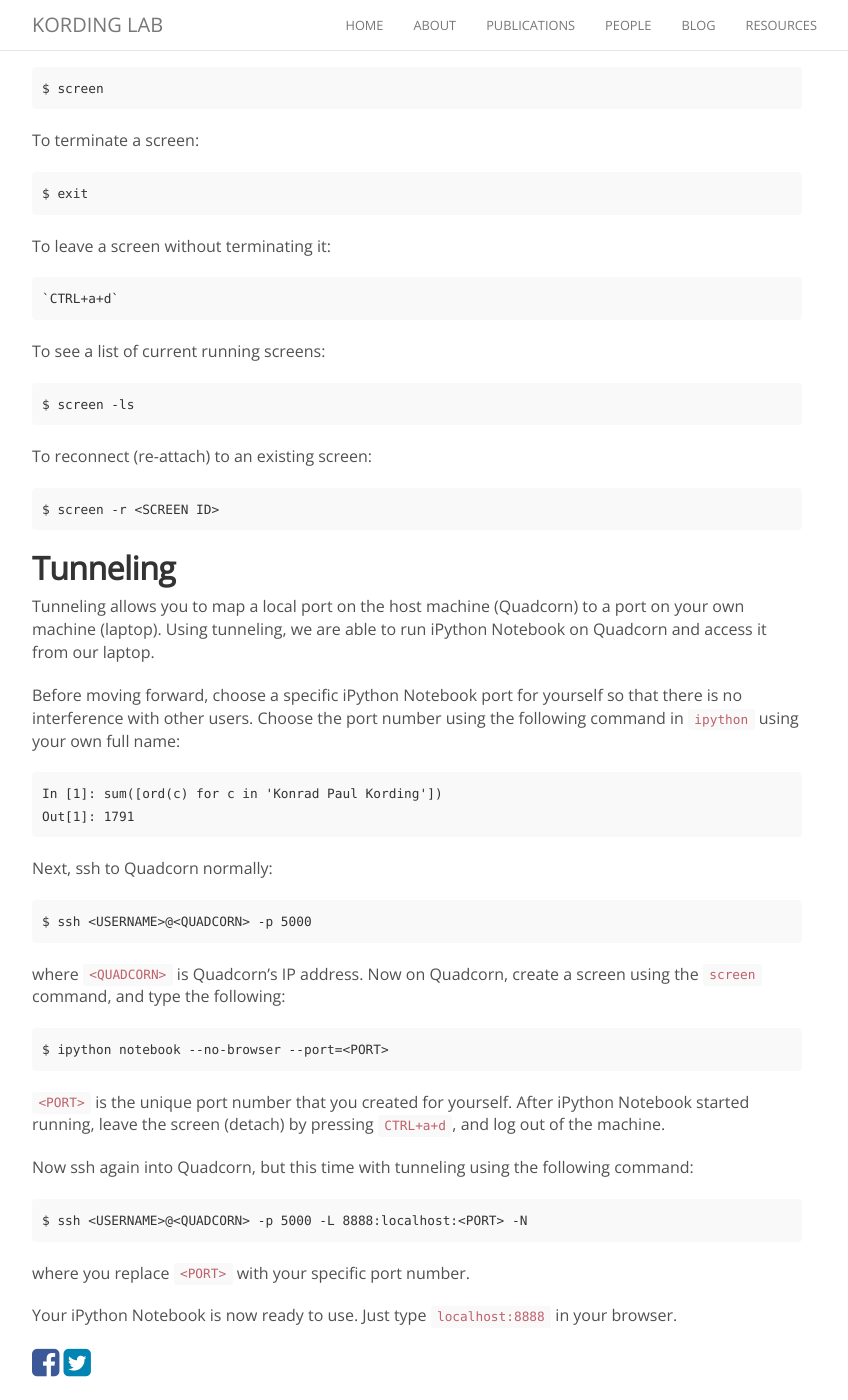
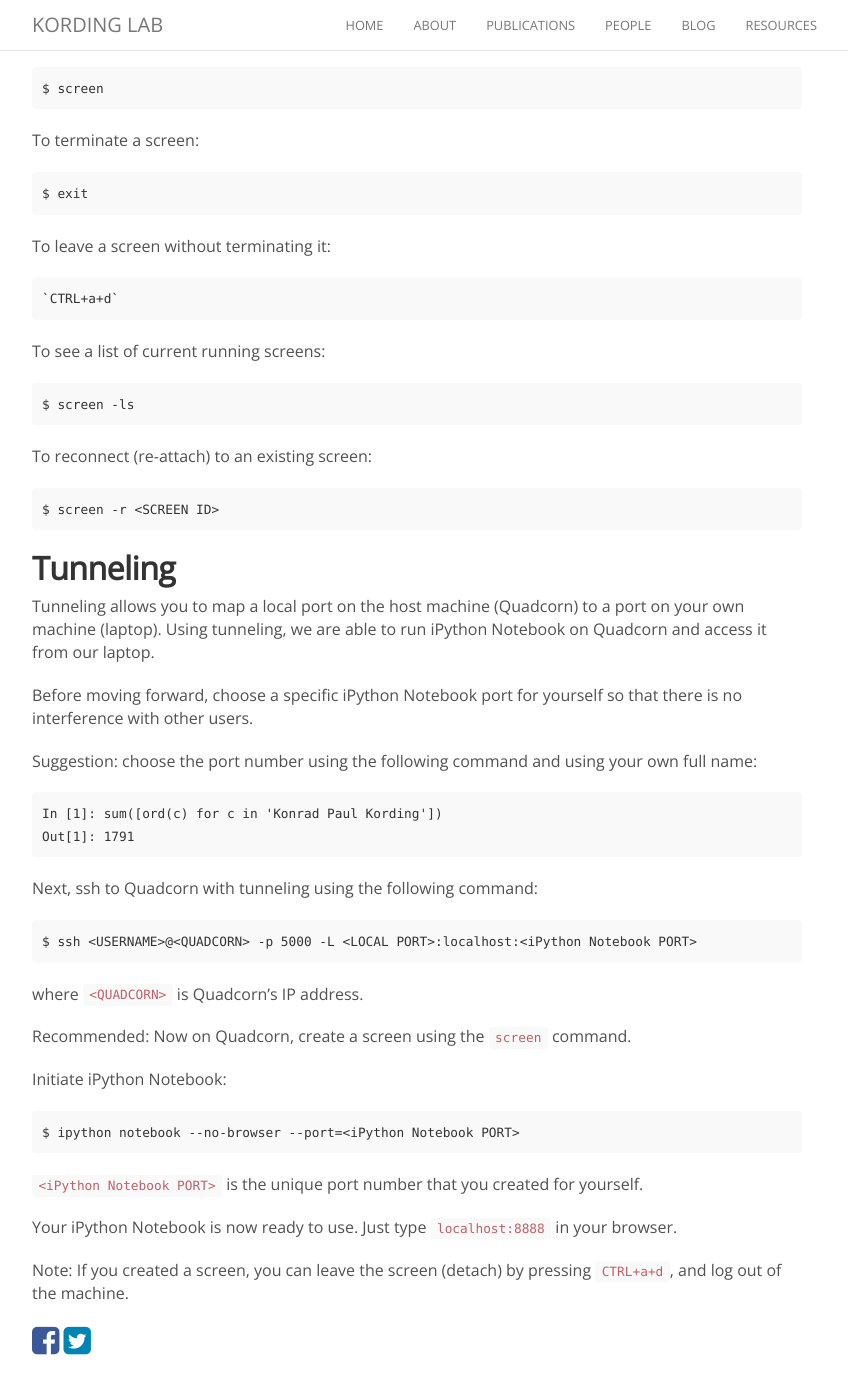
Before and after one commit to KordingLab/KordingLab.github.io, a Jekyll site: the page built from _posts/2016-08-18-quadcorn-tunnel.md, in a window 1280 px wide and 1400 px high, scrolled down 336 px. Shown: the whole window, without its empty margins (223-1071 px from the left). Built offline with Jekyll 4.4.1, drawn with Linux system fonts in a browser that asks for light colours; nearby versions of some CDN libraries; comment, search, counter and statistics services are not loaded; after the commit the page ends 1714 px from its top, so only the background shows below that.

Commit message:
Update 2016-08-18-quadcorn-tunnel.md

````diff
--- a/_posts/2016-08-18-quadcorn-tunnel.md
+++ b/_posts/2016-08-18-quadcorn-tunnel.md
@@ -1,6 +1,6 @@
 ---
 title: Screen and Tunneling
-description:
+description: How to tunnel and how to use screen
 categories: blog
 ---
 
@@ -44,33 +44,32 @@ $ screen -r <SCREEN ID>
 
 Tunneling allows you to map a local port on the host machine (Quadcorn) to a port on your own machine (laptop). Using tunneling, we are able to run iPython Notebook on Quadcorn and access it from our laptop.
 
-Before moving forward, choose a specific iPython Notebook port for yourself so that there is no interference with other users. Choose the port number using the following command in `ipython` using your own full name:
+Before moving forward, choose a specific iPython Notebook port for yourself so that there is no interference with other users.
+
+Suggestion: choose the port number using the following command and using your own full name:
 
 ```
 In [1]: sum([ord(c) for c in 'Konrad Paul Kording'])
 Out[1]: 1791
 ```
 
-Next, ssh to Quadcorn normally:
+Next, ssh to Quadcorn with tunneling using the following command:
 
 ```
-$ ssh <USERNAME>@<QUADCORN> -p 5000
+$ ssh <USERNAME>@<QUADCORN> -p 5000 -L <LOCAL PORT>:localhost:<iPython Notebook PORT>
 ```
 
-where `<QUADCORN>` is Quadcorn's IP address. Now on Quadcorn, create a screen using the `screen` command, and type the following:
+where `<QUADCORN>` is Quadcorn's IP address.
 
+Recommended: Now on Quadcorn, create a screen using the `screen` command.
+
+Initiate iPython Notebook:
 ```
-$ ipython notebook --no-browser --port=<PORT>
+$ ipython notebook --no-browser --port=<iPython Notebook PORT>
 ```
 
-`<PORT>` is the unique port number that you created for yourself. After iPython Notebook started running, leave the screen (detach) by pressing `CTRL+a+d`, and log out of the machine.
-
-Now ssh again into Quadcorn, but this time with tunneling using the following command:
-
-```
-$ ssh <USERNAME>@<QUADCORN> -p 5000 -L 8888:localhost:<PORT> -N
-```
-
-where you replace `<PORT>` with your specific port number.
+`<iPython Notebook PORT>` is the unique port number that you created for yourself.
 
 Your iPython Notebook is now ready to use. Just type `localhost:8888` in your browser.
+
+Note: If you created a screen, you can leave the screen (detach) by pressing `CTRL+a+d`, and log out of the machine.
````
